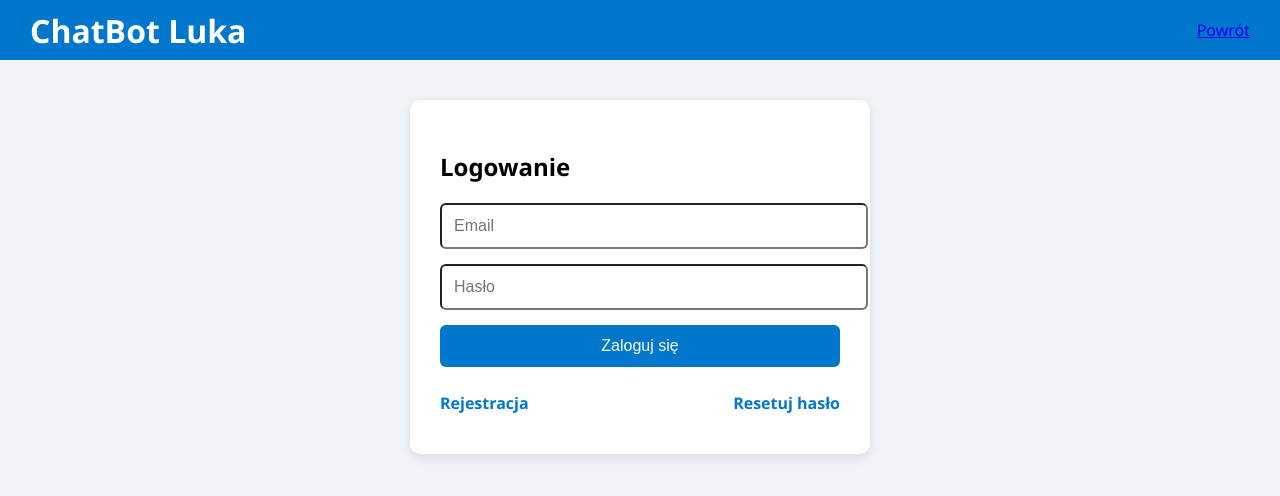
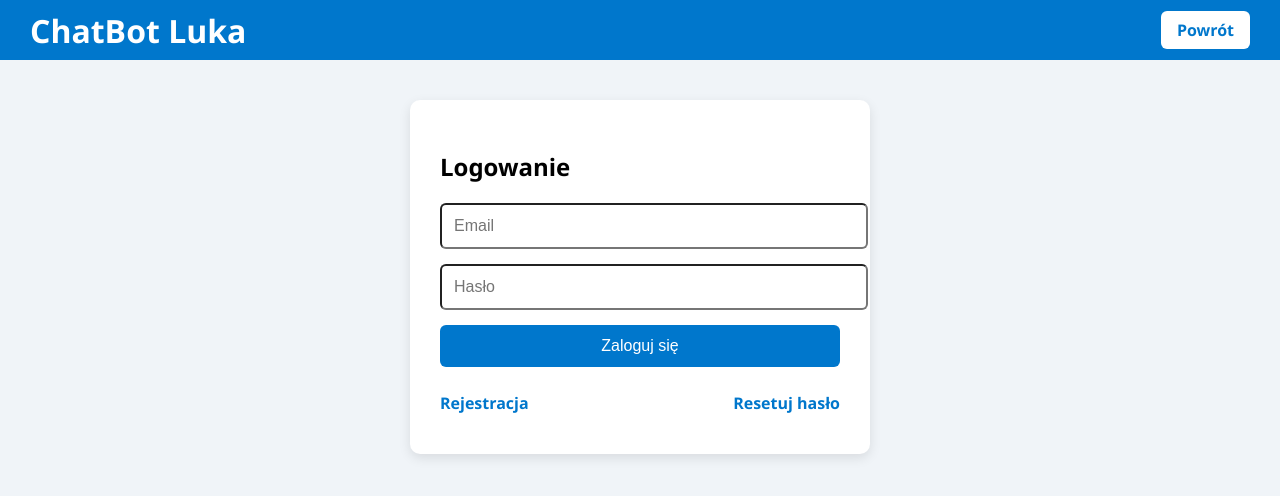
Before and after one commit to GreenBlox-creator/GreenGPT, a plain HTML site: page login/index.html in a window 1280 px wide. Drawn offline with Linux system fonts and the light colour scheme.

Commit message:
Update index.html

```diff
--- a/login/index.html
+++ b/login/index.html
@@ -66,12 +66,26 @@
       font-weight: bold;
       color: red;
     }
+    .nav-button {
+  background: white;
+  color: #0077cc;
+  padding: 8px 16px;
+  border-radius: 6px;
+  text-decoration: none;
+  font-weight: bold;
+  transition: background 0.3s;
+  border: none;
+  display: inline-block;
+}
+.nav-button:hover {
+  background: #e0e0e0;
+}
   </style>
 </head>
 <body>
   <header>
     <h1>ChatBot Luka</h1>
-    <a href="/">Powrót</a>
+    <a href="/GreenGPT/" class="nav-button">Powrót</a>
   </header>
 
   <div class="container">
```
